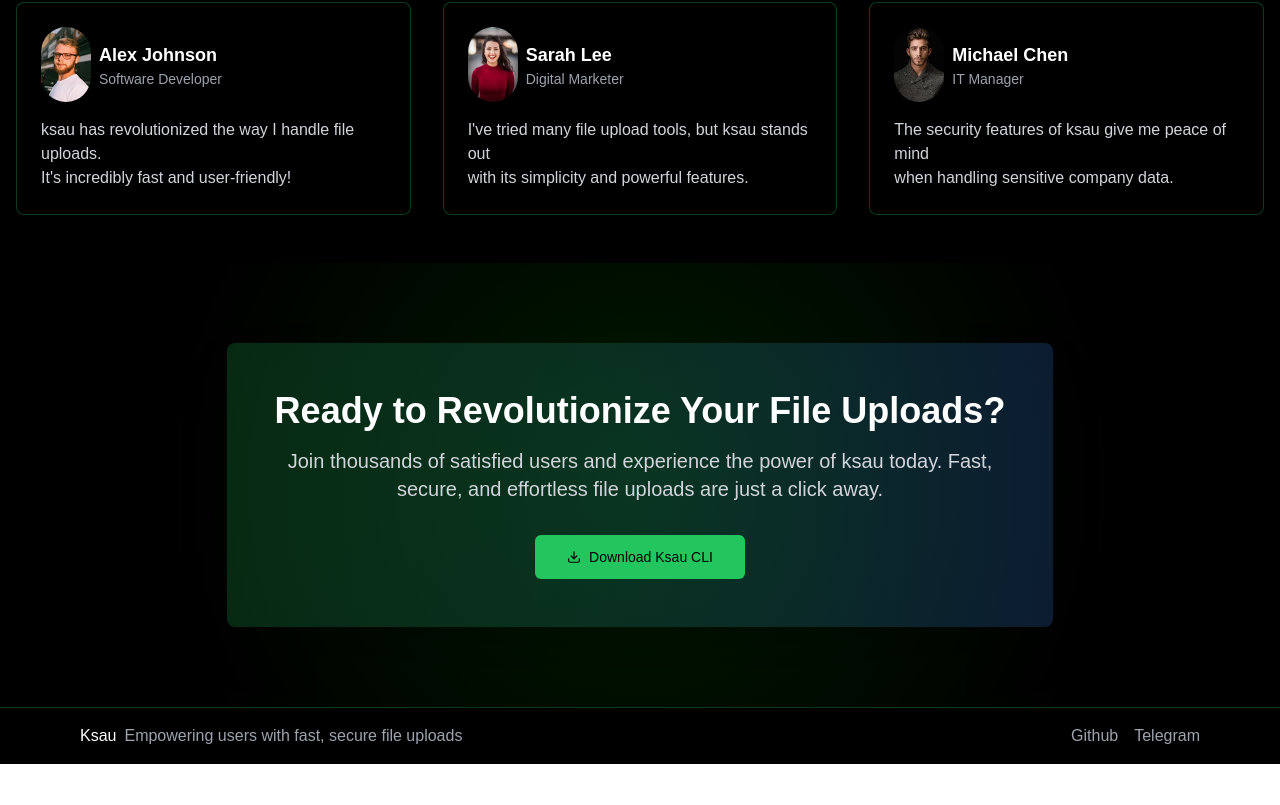
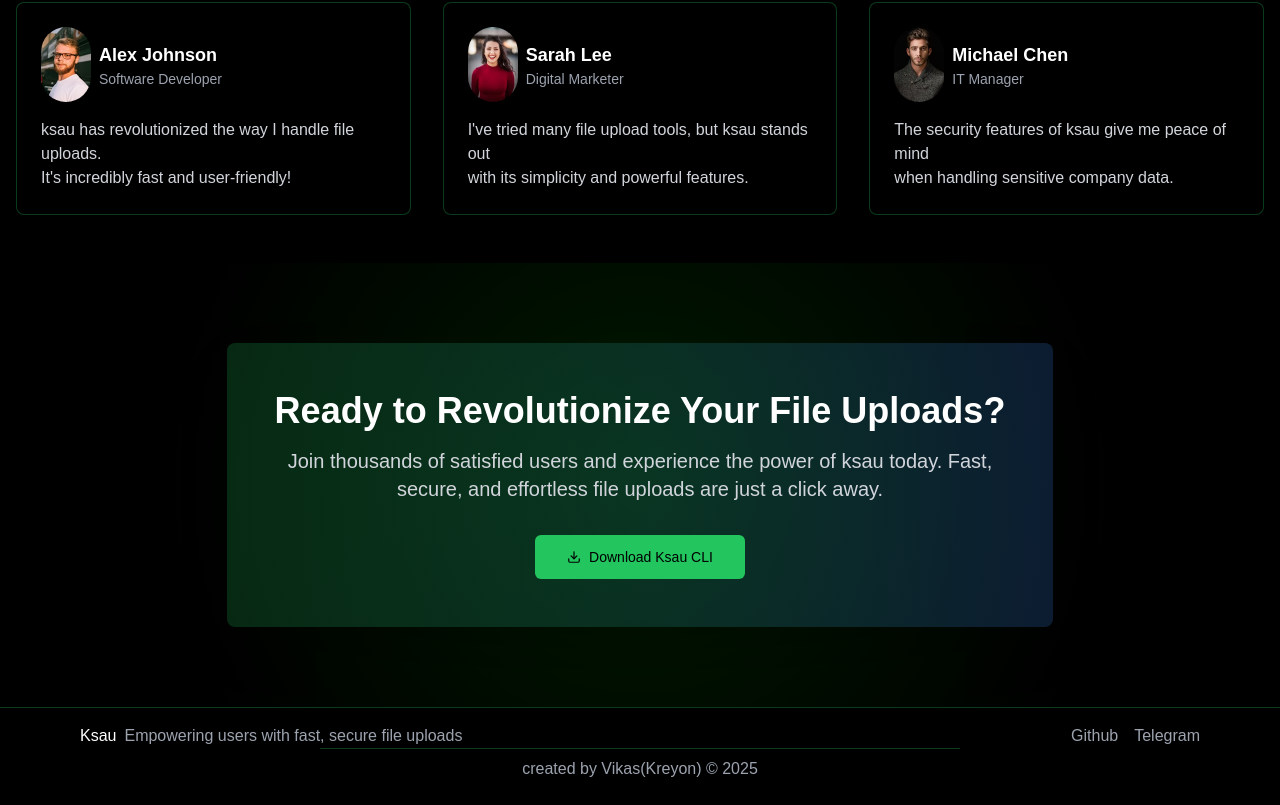
Before and after one commit to krey-yon/ksau, a Next.js app: page / in a window 1280 px wide. Shown: the part 1866-2671 px from the top of the page. Before the commit the page ends 2630 px from the top, so only its background shows below. Built offline with nearby package versions, Linux system fonts and the light colour scheme.

Commit message:
footer changes

```diff
--- a/src/component/Footer.tsx
+++ b/src/component/Footer.tsx
@@ -13,6 +13,11 @@ function Footer() {
             <button>Telegram</button>
         </div>
       </div>
+      <div className="flex justify-center items-center" >
+        <div className=" w-1/2 border-t border-green-500/30 py-2" >
+        created by Vikas(Kreyon) &copy; 2025
+        </div>
+      </div>
     </footer >
   );
 }
```
